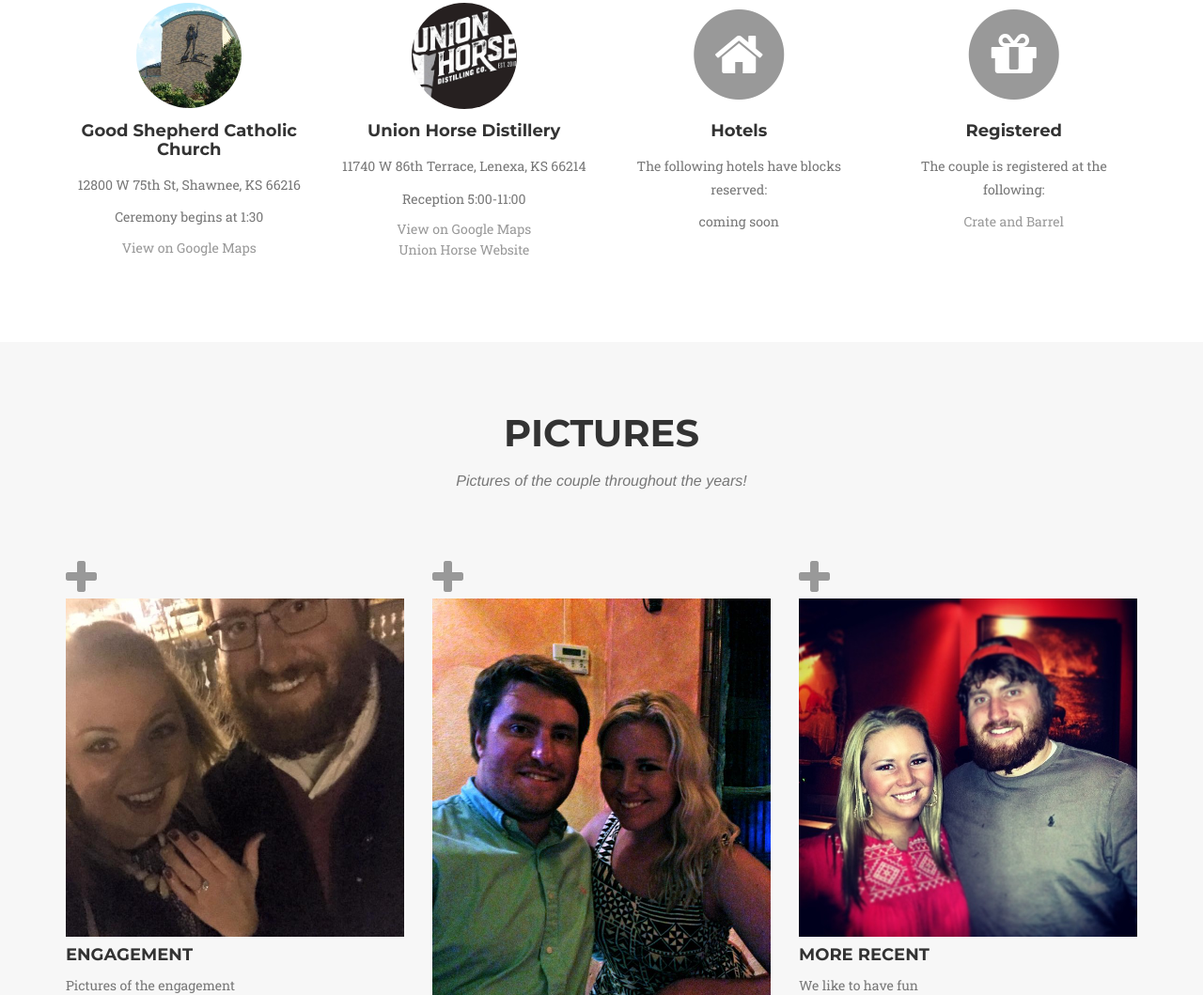
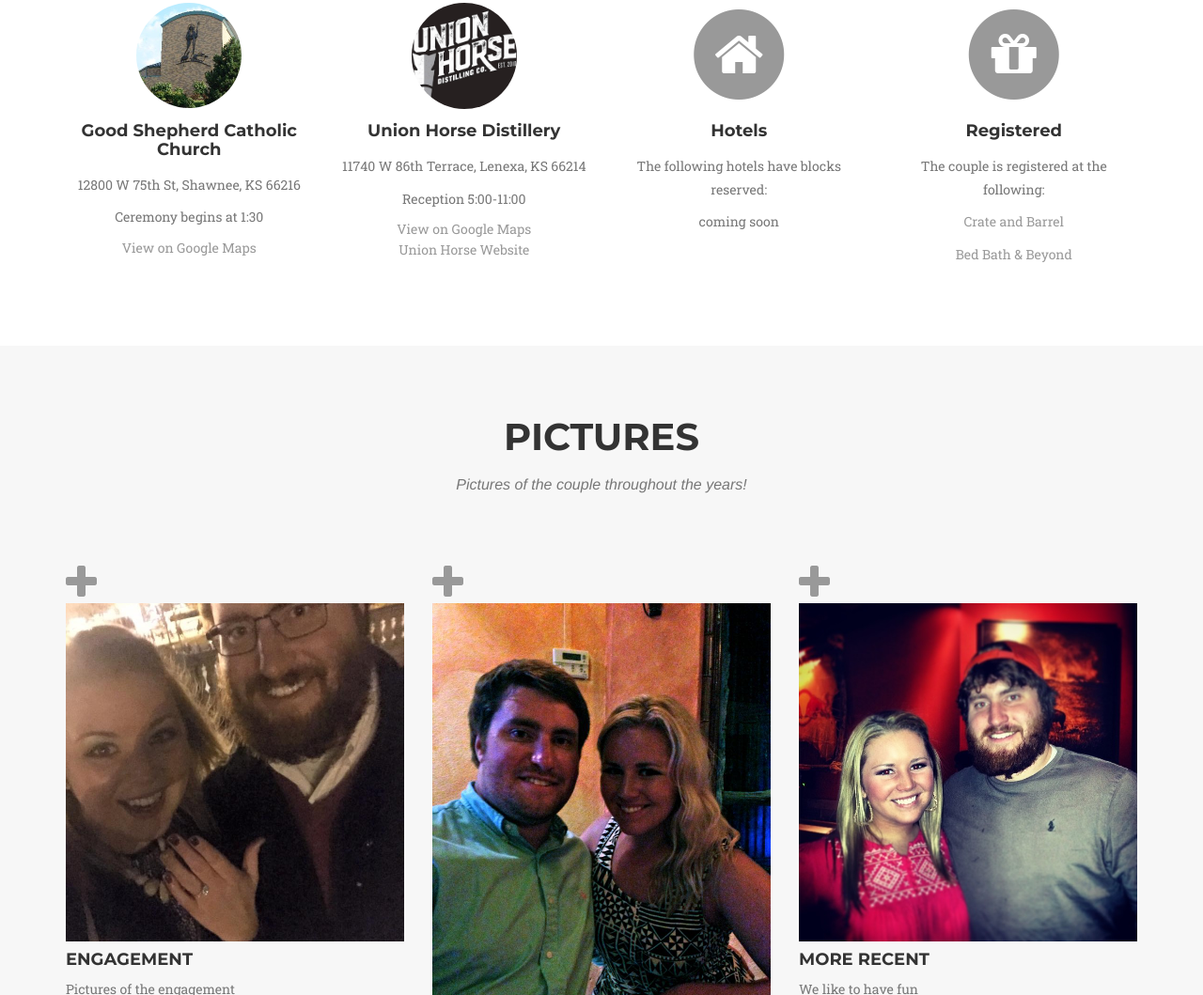
Before and after one commit to waldowedding/waldowedding.github.io, a website: page index.html in a window 1280 px wide. Shown: the part 1111-2170 px from the top of the page at 94% size. Drawn offline with nearby package versions, Linux system fonts and the light colour scheme; a script that the page names is missing; a web font is replaced by a local one.

Commit message:
added BBB registry
added BBB registry

```diff
--- a/index.html
+++ b/index.html
@@ -149,6 +149,7 @@
                     <h4 class="service-heading">Registered</h4>
                     <p class="text-muted">The couple is registered at the following:</p>
                     <p><a href="http://www.crateandbarrel.com/gift-registry/marissa-wuller-and-dillon-kehrwald/r5494831" class="portfolio-link" target="_blank">Crate and Barrel</a></p>
+                    <p><a href="http://www.bedbathandbeyond.com/store/giftregistry/view_registry_guest.jsp?pwsToken=&eventType=Wedding&registryId=543067998&pwsurl=" class="portfolio-link" target="_blank">Bed Bath & Beyond</a></p>
                 </div>
             </div>
         </div>
```
